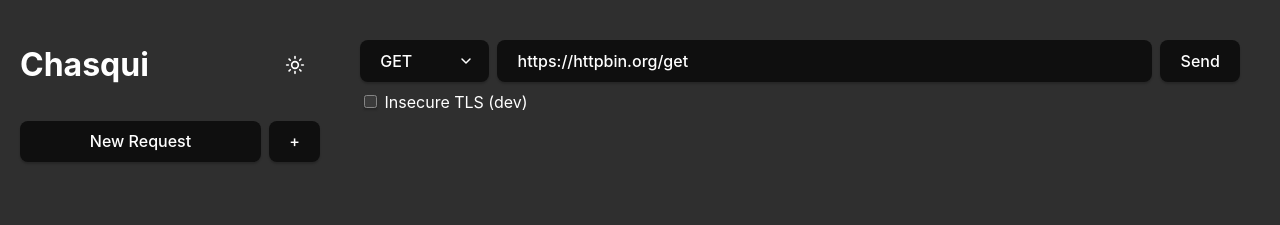
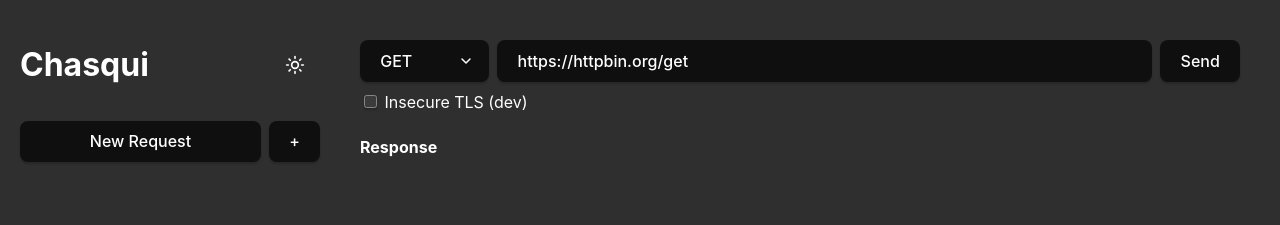
Before and after one commit to diegosalasmartinez/chasqui, a SvelteKit app: page / in a window 1280 px wide. Shown: the top 225 px of the page. Built offline with nearby package versions, Linux system fonts and the light colour scheme.

Commit message:
update ui and connect svelte and rust for request calls

```diff
--- a/src/app.css
+++ b/src/app.css
@@ -1,3 +1,7 @@
+* {
+    box-sizing: border-box;
+}
+
 html,
 body {
     height: 100%;
--- a/src/lib/components/RequestEditor.svelte
+++ b/src/lib/components/RequestEditor.svelte
@@ -9,7 +9,6 @@
     async function onSend() {
         try {
             response.set(null);
-            console.log("[DIEGO] req", req);
             const res = await sendRequest(req);
             response.set(res);
         } catch (err) {
--- /dev/null
+++ b/src/lib/components/ResponseViewer.svelte
@@ -0,0 +1,13 @@
+<script lang="ts">
+    import { response } from "$lib/stores/request";
+</script>
+
+<section>
+    <h4>Response</h4>
+
+    {#if $response}
+        <div>Status: {$response.status}</div>
+        <div>Body: {$response.body}</div>
+        <div>Size: {$response.size_bytes}</div>
+    {/if}
+</section>
--- a/src/lib/stores/request.ts
+++ b/src/lib/stores/request.ts
@@ -1,5 +1,5 @@
 import { writable } from 'svelte/store'
-import type { Request, Response, HeaderKV } from '../types/http'
+import type { Request, Response, HeaderKV } from '$lib/types/http'
 
 export const request = writable<Request>({
     method: 'GET',
--- a/src/lib/types/http.ts
+++ b/src/lib/types/http.ts
@@ -16,3 +16,9 @@ export type Response = {
     duration_ms: number
     size_bytes: number
 }
+
+export type HistoryItem = {
+    at_ms: number
+    request: Request
+    response: Response
+}
--- a/src/routes/+page.svelte
+++ b/src/routes/+page.svelte
@@ -1,16 +1,7 @@
 <script lang="ts">
-    import { invoke } from "@tauri-apps/api/core";
+    import RequestEditor from "$lib/components/RequestEditor.svelte";
+    import ResponseViewer from "$lib/components/ResponseViewer.svelte";
     import Sidebar from "$lib/layouts/Sidebar.svelte";
-    import RequestEditor from "$lib/components/RequestEditor.svelte";
-
-    let name = $state("");
-    let greetMsg = $state("");
-
-    async function greet(event: Event) {
-        event.preventDefault();
-        // Learn more about Tauri commands at https://tauri.app/develop/calling-rust/
-        greetMsg = await invoke("greet", { name });
-    }
 </script>
 
 <main>
@@ -18,18 +9,7 @@
 
     <div class="container">
         <RequestEditor />
-
-        <!--
-        <form class="row" onsubmit={greet}>
-            <input
-                id="greet-input"
-                placeholder="Enter a name..."
-                bind:value={name}
-            />
-            <button type="submit">Greet</button>
-        </form>
-        <p>{greetMsg}</p>
-        -->
+        <ResponseViewer />
     </div>
 </main>
 
@@ -46,8 +26,4 @@
         width: 100%;
         padding: 20px 20px;
     }
-
-    #greet-input {
-        margin-right: 5px;
-    }
 </style>
```
Also changed, not shown: src/lib/stores/history.ts (added, +7 -0 lines), src/lib/assets/icons/sun.svg.
